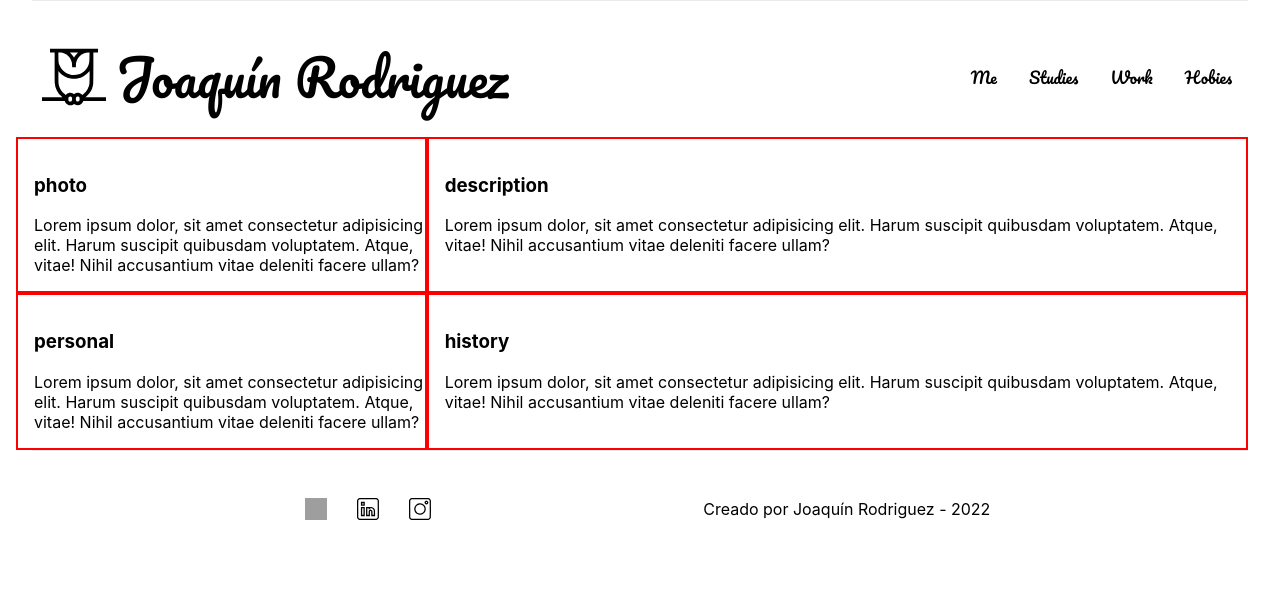
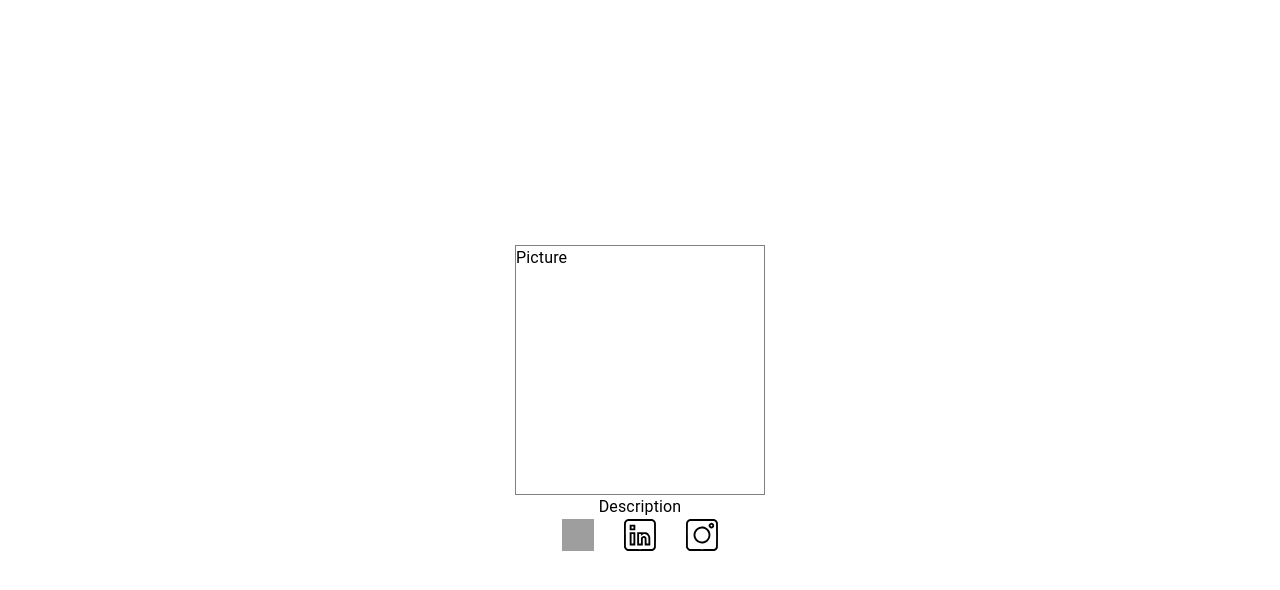
Before and after one commit to Joaco1916/my-portfolio, a Next.js app: page / in a window 1280 px wide. Shown: the top 590 px of the page. Built offline with nearby package versions, Linux system fonts and the light colour scheme; grey boxes are pictures that could not be loaded.

Commit message:
Welcome back

```diff
--- a/pages/index.js
+++ b/pages/index.js
@@ -1,7 +1,5 @@
-//Material UI
+//Nextjs
 import { Box } from '@mui/material'
-
-//Nextjs
 import Head from 'next/head'
 import Image from 'next/image'
 
@@ -13,22 +11,29 @@ import styles from '../styles/Landing.module.css'
 
 export default function Home() {
   return (
-    <div className={styles.container}>
+    <Box
+      sx={{
+        width: '100vw',
+        height: '100vh'
+      }}
+    >
       <Head>
         <title>Joaquín Rodriguez</title>
         <meta name="description" content="Portfolio de Joaquín Rodriguez" />
         <link rel="icon" href="/favicon.ico" />
       </Head>
 
-      <header>
-        <Header />
-      </header>
+      {/*
+        <header>
+          <Header />
+        </header>
+      */}
 
-      <Box>
-        <HomeLayout />
-      </Box>
+      <HomeLayout />
 
-      <Footer/>
-    </div>
+      {/*
+        <Footer/>
+      */}
+    </Box>
   )
 }
--- a/src/components/Footer/Footer.js
+++ b/src/components/Footer/Footer.js
@@ -1,46 +1,10 @@
-import SocialIcon from "./SocialIcon"
-import { social_media } from "../../utils/social_media"
 import styles from '../../../styles/Footer.module.css'
-import Image from 'next/image'
+import SocialButtons from "./SocialButtons"
 
 const Footer = () => {
     return (
         <footer className={styles.footer}>
-            {/*
-                social_media.map( ( social ) => (
-                    <SocialIcon
-                        url={social.url}
-                        alt={social.alt}
-                        src={social.src}
-                    />
-                ))
-                */}
-            <div className={styles.flexbox}>
-                <a
-                    href={social_media[0].url}
-                    target={"_blank"}
-                >
-                    <span className={styles.logogithub}>
-                        <Image src={social_media[0].src} alt={social_media[0].alt} width={32} height={32}/>
-                    </span>
-                </a>
-                <a
-                    href={social_media[1].url}
-                    target={"_blank"}
-                >
-                    <span className={styles.logolinkedin}>
-                        <Image src={social_media[1].src} alt={social_media[1].alt} width={32} height={32}/>
-                    </span>
-                </a>
-                <a
-                    href={social_media[2].url}
-                    target={"_blank"}
-                >
-                    <span className={styles.logoinstagram}>
-                        <Image src={social_media[2].src} alt={social_media[2].alt} width={32} height={32}/>
-                    </span>
-                </a>
-            </div>
+            <SocialButtons/>
             <div className={styles.flexbox}>
                 <p>Creado por Joaquín Rodriguez - 2022</p>
             </div>
--- /dev/null
+++ b/src/components/Footer/SocialButtons.jsx
@@ -0,0 +1,41 @@
+import { social_media } from "../../utils/social_media"
+import styles from '../../../styles/Footer.module.css'
+import Image from 'next/image'
+import { Box } from "@mui/material"
+
+const SocialButtons = () => {
+    return (
+        <Box
+            sx={{
+                display: 'flex',
+            }}
+        >
+                <a
+                    href={social_media[0].url}
+                    target={"_blank"} rel="noreferrer"
+                >
+                    <span className={styles.logogithub}>
+                        <Image src={social_media[0].src} alt={social_media[0].alt} width={32} height={32}/>
+                    </span>
+                </a>
+                <a
+                    href={social_media[1].url}
+                    target={"_blank"} rel="noreferrer"
+                >
+                    <span className={styles.logolinkedin}>
+                        <Image src={social_media[1].src} alt={social_media[1].alt} width={32} height={32}/>
+                    </span>
+                </a>
+                <a
+                    href={social_media[2].url}
+                    target={"_blank"} rel="noreferrer"
+                >
+                    <span className={styles.logoinstagram}>
+                        <Image src={social_media[2].src} alt={social_media[2].alt} width={32} height={32}/>
+                    </span>
+                </a>
+            </Box>
+    )
+}
+
+export default SocialButtons
--- a/src/components/Layouts/HomeLayout.jsx
+++ b/src/components/Layouts/HomeLayout.jsx
@@ -1,48 +1,24 @@
-import { Box, Grid } from "@mui/material"
+import { Box } from "@mui/material"
+import SocialButtons from "../Footer/SocialButtons"
+import RoundedPicture from "../Profile/RoundedPicture"
+import SelfDescription from "../Profile/SelfDescription"
 
 const HomeLayout = () => {
-
-    const arqui = [
-        {
-            id: 'photo',
-            xs: 4,
-            border: '2px solid red',
-            text: 'Lorem ipsum dolor, sit amet consectetur adipisicing elit. Harum suscipit quibusdam voluptatem. Atque, vitae! Nihil accusantium vitae deleniti facere ullam?'
-        },
-        {
-            id: 'description',
-            xs: 8,
-            border: '2px solid red',
-            text: 'Lorem ipsum dolor, sit amet consectetur adipisicing elit. Harum suscipit quibusdam voluptatem. Atque, vitae! Nihil accusantium vitae deleniti facere ullam?'
-        },
-        {
-            id: 'personal',
-            xs: 4,
-            border: '2px solid red',
-            text: 'Lorem ipsum dolor, sit amet consectetur adipisicing elit. Harum suscipit quibusdam voluptatem. Atque, vitae! Nihil accusantium vitae deleniti facere ullam?'
-        },
-        {
-            id: 'history',
-            xs: 8,
-            border: '2px solid red',
-            text: 'Lorem ipsum dolor, sit amet consectetur adipisicing elit. Harum suscipit quibusdam voluptatem. Atque, vitae! Nihil accusantium vitae deleniti facere ullam?'
-        },
-    ]
-
-    return(
-        <Grid container spacing={2}>
-            { arqui.map(( block ) => (
-                    <Grid key={block.id} item xs={block.xs}
-                        sx={{
-                            border:block.border
-                        }}
-                    >
-                        <h3>{block.id}</h3>
-                        <p>{block.text}</p>
-                    </Grid>
-                ))
-            }
-        </Grid>
+    return (
+        <Box
+            sx={{
+                display: 'flex',
+                flexDirection: 'column',
+                justifyContent: 'center',
+                alignItems: 'center',
+                width: '100%',
+                height: '100%',
+            }}
+        >
+            <RoundedPicture />
+            <SelfDescription />
+            <SocialButtons/>
+        </Box>
     )
 }
 
--- /dev/null
+++ b/src/components/Profile/RoundedPicture.jsx
@@ -0,0 +1,17 @@
+import { Box, Typography } from "@mui/material"
+
+const RoundedPicture = () => {
+    return (
+        <Box
+            sx={{
+                width: 250,
+                height: 250,
+                border: '1px solid gray'
+            }}
+        >
+            <Typography>Picture</Typography>
+        </Box>
+    )
+}
+
+export default RoundedPicture
--- /dev/null
+++ b/src/components/Profile/SelfDescription.jsx
@@ -0,0 +1,11 @@
+import { Box, Typography } from "@mui/material"
+
+const SelfDescription = () => {
+    return (
+        <Box>
+            <Typography>Description</Typography>
+        </Box>
+    )
+}
+
+export default SelfDescription
```
Also changed, not shown: src/components/Layouts/ProfileLayout.jsx (added, +46 -0 lines).
